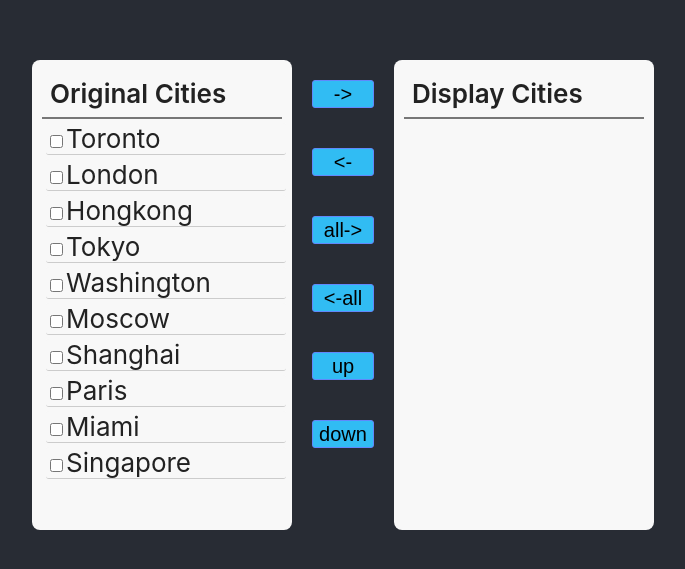
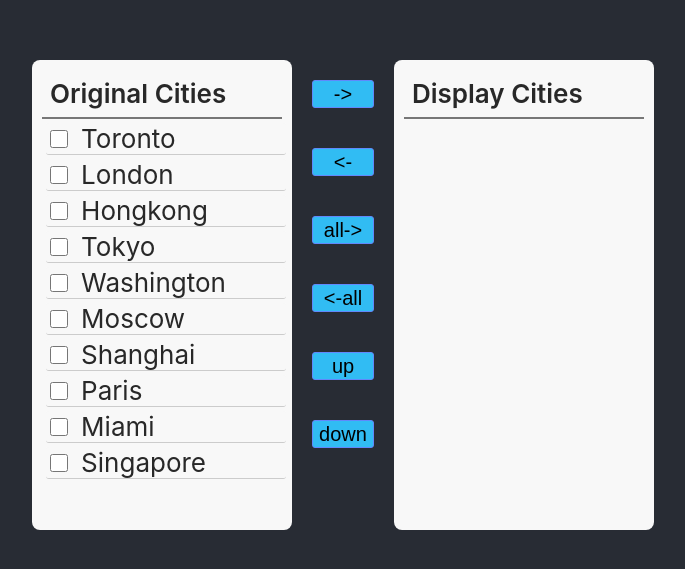
Before and after one commit to Akigaze/transfer-react, a React (Create React App) app: page / in a window 1280 px wide. Shown: the part 105-674 px from the top of the page, without its empty margins (297-982 px from the left). Built offline with nearby package versions, Linux system fonts and the light colour scheme.

Commit message:
[Akigaze] modify checkbox UI

```diff
--- a/src/component/featureItem.js
+++ b/src/component/featureItem.js
@@ -17,8 +17,8 @@ class FeatureItem extends Component {
                 className={this.props.selected?"selected-city":"unselect-city"}
                 id={this.props.id}
             >
-                <input type="checkbox" checked={this.props.selected}/>
-                <span>{this.props.city}</span>
+                <input type="checkbox" className="city-check-box" checked={this.props.selected}/>
+                <span className="city-item">{this.props.city}</span>
             </li>
         )
     }
--- a/src/style/transfer.css
+++ b/src/style/transfer.css
@@ -1,7 +1,7 @@
 .feature-list{
     list-style: none;
     border-radius: 8px;
-    color: #222;
+    color: #282828;
     margin: 10px;
     padding: 10px;
     background-color: #f8f8f8;
@@ -21,6 +21,7 @@
 
 .selected-city{
     background: #31bcf3;
+    color: #eee;
     margin: 4px;
     width: 100%;
     border-radius: 3px;
@@ -58,3 +59,13 @@
     border-bottom: 2px solid #777;
     padding: 8px;
 }
+
+.city-item{
+    margin-left:10px;
+}
+
+.city-check-box{
+    height: 18px;
+    width: 18px;
+    background-color: white;
+}
```
